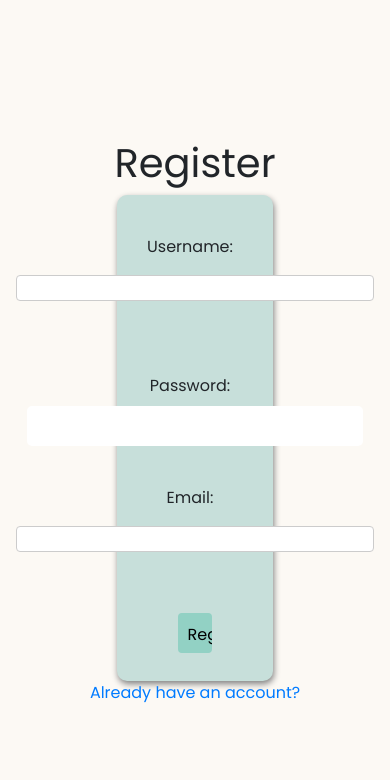
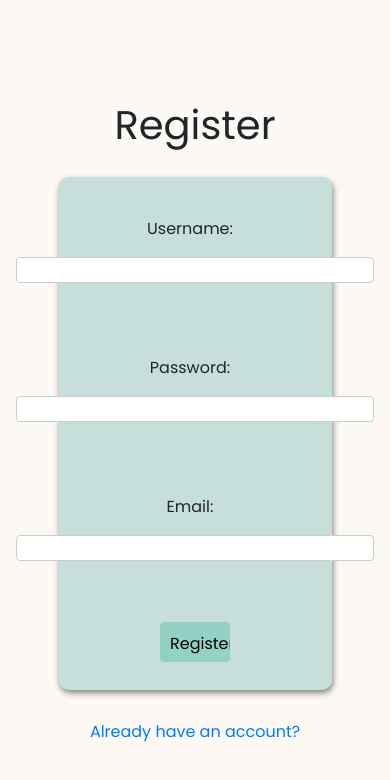
Before and after one commit to roselynle/meal-app-client, a React app: page /register in a window 390 px wide. Shown: the top 780 px of the page. Built offline with nearby package versions, Linux system fonts and the light colour scheme.

Commit message:
improve responsiveness of login and register form on mobile

```diff
--- a/src/App.css
+++ b/src/App.css
@@ -40,6 +40,7 @@ body {
   padding-bottom: 20px;
 }
 
+
 video {
   object-fit: cover;
   width: 100%;
@@ -65,7 +66,7 @@ video {
   width: 100% !important;
 }
 
-.register-container {
+.register-container, .login-container  {
   text-align: center;
   margin: 0 auto;
   height: 100vh;
@@ -75,14 +76,8 @@ video {
   flex-direction: column;
 }
 
-.login-container {
-  text-align: center;
-  margin: 0 auto;
-  height: 100vh;
-  justify-content: center;
-  align-items: center;
-  display: flex;
-  flex-direction: column;
+.login-container h1, .register-container h1 {
+  padding-bottom: 20px;
 }
 
 .login-input {
@@ -96,9 +91,8 @@ video {
 #login-form, #register-form {
     box-shadow: 1px 3px 6px grey;
     width: 40%;
+    margin-bottom: 30px;
 }
-
-
 
 /* Navbar */
 .main-nav {
@@ -151,3 +145,9 @@ video {
 #new-recipe-container h1 {
  text-align: center;
 }
+
+@media screen and (max-width: 500px) {
+  #login-form, #register-form, form {
+    width: 70%;
+}
+}
--- a/src/components/AddRecipeForm/style.css
+++ b/src/components/AddRecipeForm/style.css
@@ -9,7 +9,7 @@ form{
   margin: 0 auto;
 }
 
-input[type=text], select {
+input[type=text], input[type=password], select {
     padding: 12px 20px;
     margin: 8px 0;
     display: inline-block;
--- a/src/components/NavBar/index.js
+++ b/src/components/NavBar/index.js
@@ -11,10 +11,10 @@ const NavBar = () => {
     return (
         <nav className="main-nav" role="navigation">
             <NavLink exact to="/meals" activeClassName="current">
-                Get Organised!
+                Plan It!
             </NavLink>
             <NavLink exact to="/recipes" activeClassName="current">
-                Get Inspired!
+                Prep It!
             </NavLink>
             <NavLink exact to="/" activeClassName="current" onClick={handleLogout}>
                 Logout
```
